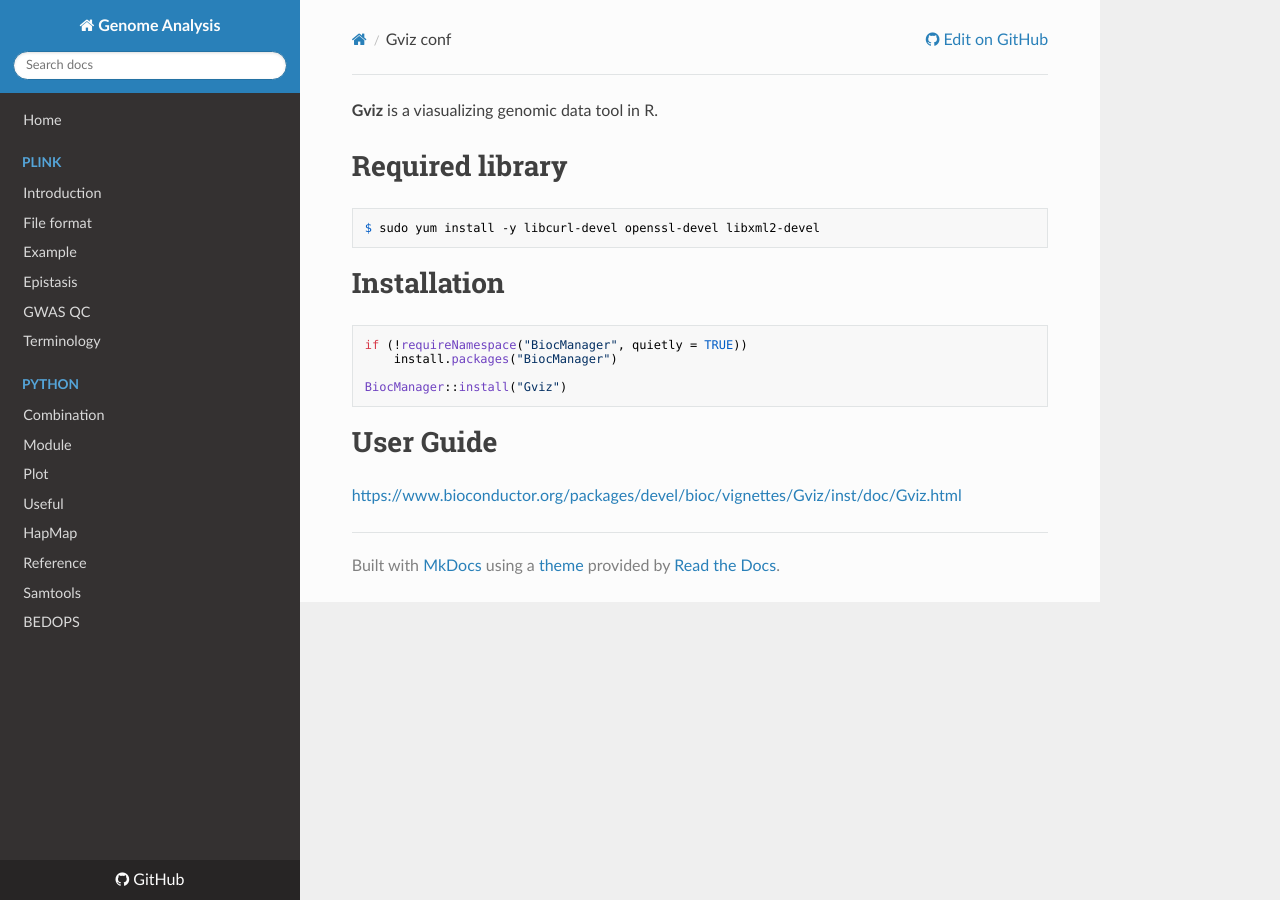
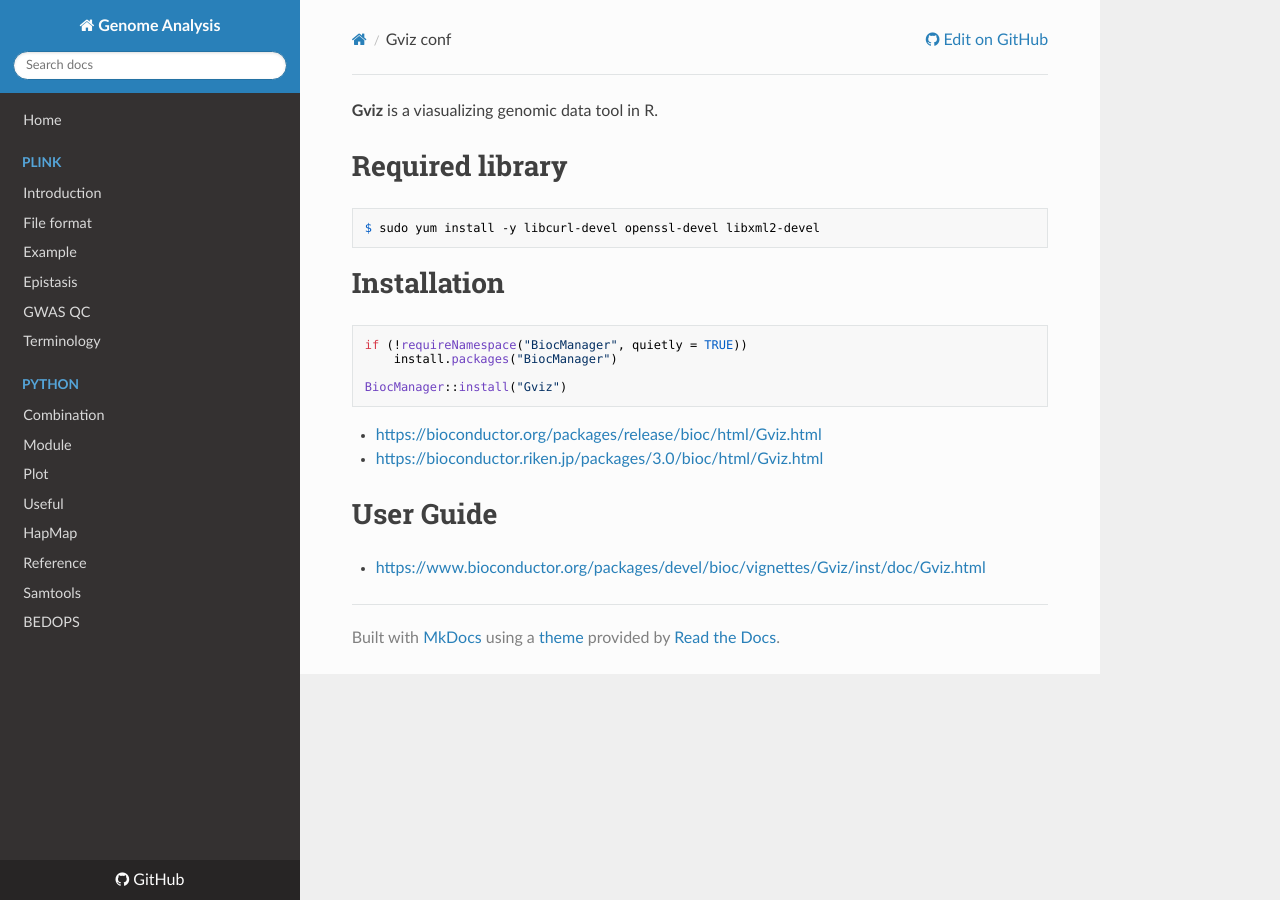
Before and after one commit to WonyoungCho/plink, an MkDocs documentation site: the page built from docs/Gviz_conf.md, in a window 1280 px wide. Built offline with MkDocs 1.6.1, drawn with Linux system fonts in a browser that asks for light colours; nearby versions of some CDN libraries; old or Windows-style settings are respelled for this version of MkDocs.

Commit message:
Update Gviz_conf.md

````diff
--- a/docs/Gviz_conf.md
+++ b/docs/Gviz_conf.md
@@ -12,6 +12,7 @@ if (!requireNamespace("BiocManager", quietly = TRUE))
 
 BiocManager::install("Gviz")
 ```
-
+- <https://bioconductor.org/packages/release/bioc/html/Gviz.html>
+- <https://bioconductor.riken.jp/packages/3.0/bioc/html/Gviz.html>
 # User Guide
-<https://www.bioconductor.org/packages/devel/bioc/vignettes/Gviz/inst/doc/Gviz.html>
+- <https://www.bioconductor.org/packages/devel/bioc/vignettes/Gviz/inst/doc/Gviz.html>
````
